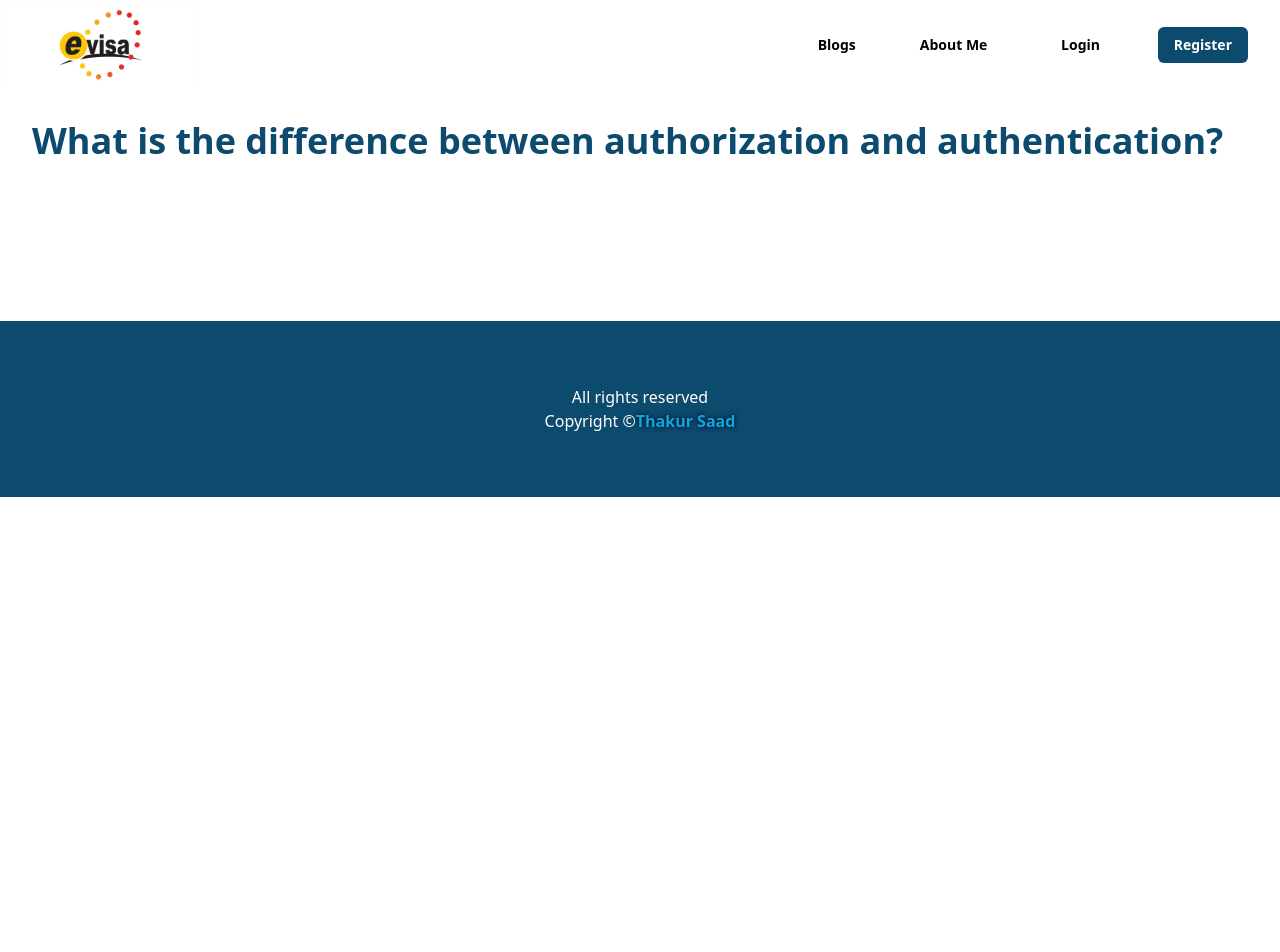
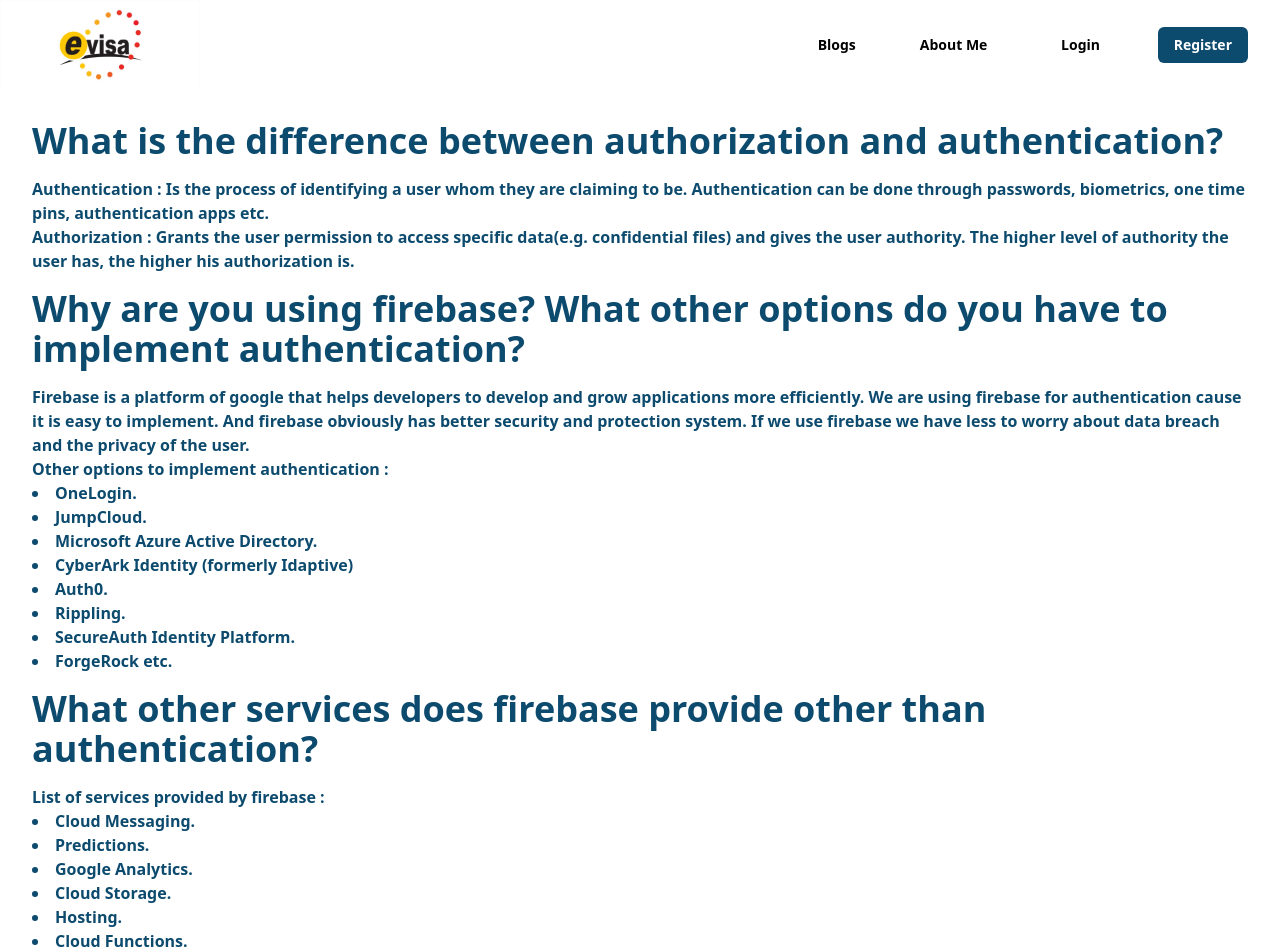
Before and after one commit to ThakurSaad/visa-plus, a React (Create React App) app: page /blogs in a window 1280 px wide. Shown: the top 952 px of the page. Before the commit the page ends 800 px from the top, so only its background shows below. Built offline with nearby package versions, Linux system fonts and the light colour scheme; no server answers.

Commit message:
question and answers done

```diff
--- a/src/components/Blogs/Blogs.js
+++ b/src/components/Blogs/Blogs.js
@@ -2,11 +2,56 @@
 
 const Blogs = () => {
   return (
-    <section className="mt-8 mx-8 mb-40">
-      <h1 className="md:text-4xl text-sky-900 font-semibold">
+    <section className="text-sky-900 mt-8 mx-8 mb-40">
+      <h1 className="md:text-4xl font-semibold my-4">
         {" "}
         What is the difference between authorization and authentication?
       </h1>
+      <p className="md:font-semibold">
+        Authentication : Is the process of identifying a user whom they are
+        claiming to be. Authentication can be done through passwords,
+        biometrics, one time pins, authentication apps etc. <br /> Authorization
+        : Grants the user permission to access specific data(e.g. confidential
+        files) and gives the user authority. The higher level of authority the
+        user has, the higher his authorization is.
+      </p>
+      <h1 className="md:text-4xl font-semibold my-4">
+        {" "}
+        Why are you using firebase? What other options do you have to implement
+        authentication?
+      </h1>
+      <p className="md:font-semibold">
+        Firebase is a platform of google that helps developers to develop and
+        grow applications more efficiently. We are using firebase for
+        authentication cause it is easy to implement. And firebase obviously has
+        better security and protection system. If we use firebase we have less
+        to worry about data breach and the privacy of the user. <br /> Other
+        options to implement authentication :
+
+          <li>OneLogin.</li>
+          <li>JumpCloud.</li>
+          <li>Microsoft Azure Active Directory.</li>
+          <li>CyberArk Identity (formerly Idaptive)</li>
+          <li>Auth0.</li>
+          <li>Rippling.</li>
+          <li>SecureAuth Identity Platform.</li>
+          <li>ForgeRock etc.</li>
+
+      </p>
+      <h1 className="md:text-4xl font-semibold my-4">
+        {" "}
+        What other services does firebase provide other than authentication?
+      </h1>
+      <p className="md:font-semibold">
+        List of services provided by firebase :<li>Cloud Messaging.</li>
+        <li>Predictions.</li>
+        <li>Google Analytics.</li>
+        <li>Cloud Storage.</li>
+        <li>Hosting.</li>
+        <li>Cloud Functions.</li>
+        <li>Cloud Firestore.</li>
+        <li>Realtime Database</li>
+      </p>
     </section>
   );
 };
```
